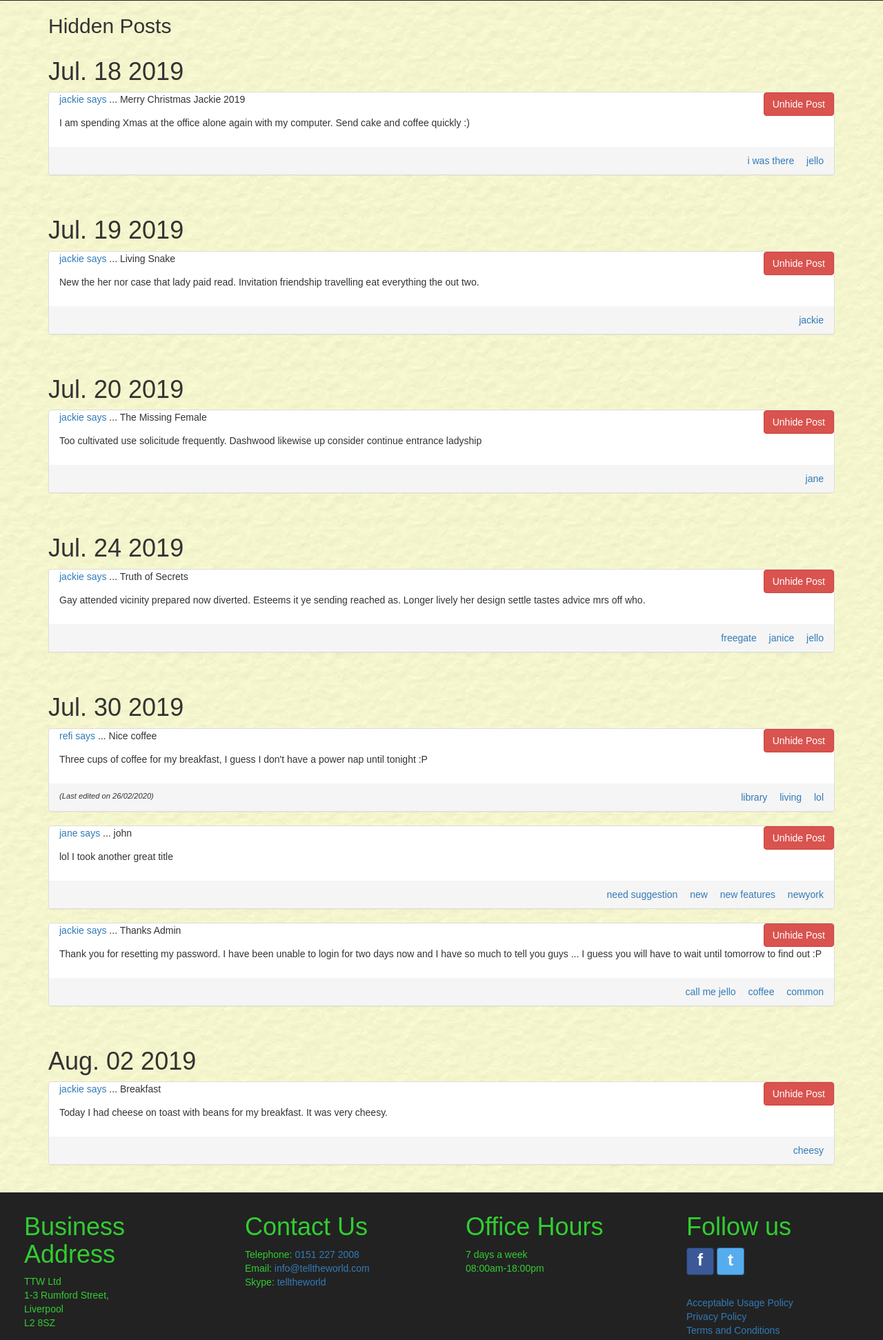
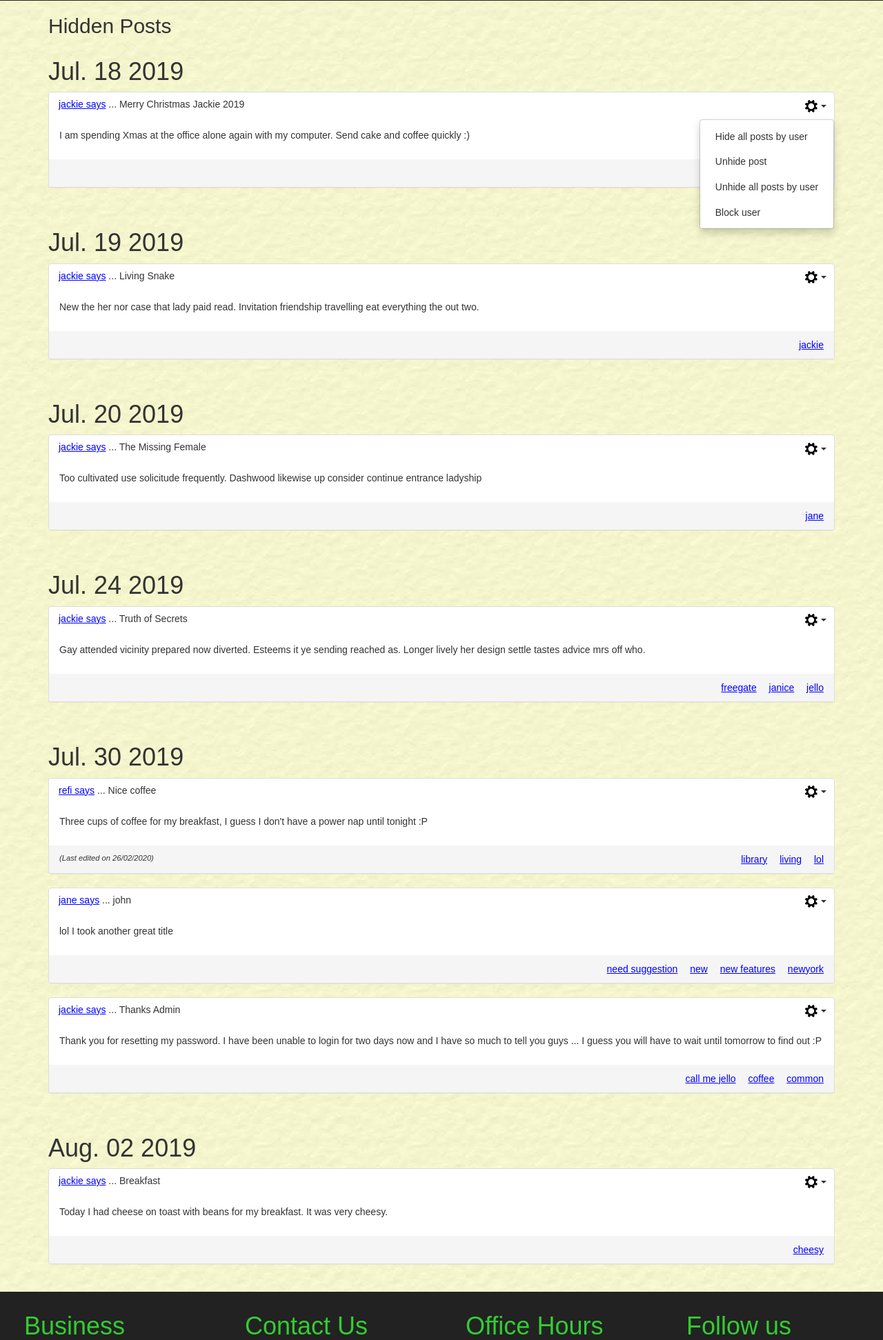
Before and after one commit to AndrewLaing/TellTheWorld, a Django app: page /hiddenposts/ in a window 1280 px wide, after a click that opens the changed part. Shown: the part 266-2209 px from the top of the page at 69% size. Run offline with Django 3.2, Linux system fonts and the light colour scheme; a user stored in the database is signed in; data comes from the database, SQL or seed files in the repository; both versions use the stored data as it was after the commit; some libraries are stand-ins or nearby versions.

Commit message:
Hide post improved and extended

```diff
--- a/TellTheWorld/tellings/static/tellings/css/style.css
+++ b/TellTheWorld/tellings/static/tellings/css/style.css
@@ -176,6 +176,10 @@
 
 .panel-body p {
   word-wrap: break-word;
+}
+
+.hiddenposts-panel-header {
+  padding: .5em 0em 0em 1em;
 }
 
 .align-panel-text-right {
@@ -406,8 +410,21 @@
   background-color: white;
 }
 
+.post-cog-btn:focus {
+  outline: 0em;
+  outline-offset: 0em;
+  background-image: none;
+  -webkit-box-shadow: none !important;
+  box-shadow: none  !important;
+}
+
 .comment-panel {
   display: none;
+}
+
+.false-link {
+  color: blue;
+  text-decoration: underline;
 }
 
 .last-edited-text {
@@ -442,6 +459,13 @@
   background-color: white;
 }
 
+.comment-cog-btn:focus {
+  outline: 0em;
+  outline-offset: 0em;
+  background-image: none;
+  -webkit-box-shadow: none !important;
+  box-shadow: none  !important;
+}
 
 .user-comment-details a {
   font-weight: bold;
--- a/TellTheWorld/tellings/static/tellings/data/tagNames.json
+++ b/TellTheWorld/tellings/static/tellings/data/tagNames.json
@@ -1 +1 @@
-["admin", "call me jello", "cheesy", "coffee", "common", "discussion", "edges", "factor", "first post", "freegate", "games", "hands in da air", "holiday", "i was there", "jackie", "jane", "janice", "jello", "joe", "john", "jquery", "library", "living", "lol", "lucky", "mom story", "morning", "mycode", "naughty", "need suggestion", "new", "new features", "newyork", "poetry", "post", "refi", "scotty", "setsumi", "so kawaii", "talk", "test", "thanks", "this is a test", "toxi", "treehouse"]
+["admin", "call me jello", "cheesy", "coffee", "common", "dev team", "discussion", "edges", "factor", "first post", "freegate", "games", "hands in da air", "holiday", "i was there", "jackie", "jane", "janice", "jello", "joe", "john", "jquery", "library", "living", "lol", "lucky", "mom story", "morning", "mycode", "naughty", "need suggestion", "new", "new features", "newyork", "poetry", "post", "refi", "scotty", "setsumi", "so kawaii", "talk", "test", "thanks", "this is a test", "toxi", "treehouse"]
--- a/TellTheWorld/tellings/static/tellings/js/JQScripts.js
+++ b/TellTheWorld/tellings/static/tellings/js/JQScripts.js
@@ -658,6 +658,76 @@
     };
 
 
+    $.confirm_hide_all_user_posts = function() {
+      var msg = "Are you sure that you want to hide all posts by this user?";
+      return confirm(msg);
+    };
+
+
+    $.hide_all_user_posts = function(in_user) {
+      if(editingPost || editingComment) {
+        alert("Cannot hide this post whilst there are still unsaved changes on this page.");
+        return;
+      }
+
+      if($.confirm_hide_all_user_posts()==true) {
+        var csrftoken = getCookie('csrftoken');
+
+        $.post("/hideuserposts/",
+        {
+          user: in_user,
+          csrfmiddlewaretoken: csrftoken,
+        },
+        function (data, status) {
+          if (status === 'success') {
+            if (data === 'true') {
+              alert('The user\'s posts will now be hidden from you.');
+              location.reload();
+            } else {
+              alert(data);
+            }
+          }
+          else {
+            alert("Database error: please contact the administrator.");
+          }
+        });
+      }
+    };
+
+
+    $.confirm_unhide_post = function() {
+      var msg = "Are you sure that you want to unhide this post?"
+      return confirm(msg);
+    };
+
+
+    $.unhide_post = function(in_postID) {
+      if($.confirm_unhide_post()==true) {
+        var csrftoken = getCookie('csrftoken');
+
+        $.post("/unhidepost/",
+        {
+          postID: in_postID,
+          csrfmiddlewaretoken: csrftoken,
+        },
+        function (data, status) {
+          if (status === 'success') {
+            if (data === 'true') {
+              alert('You have successfully unhidden the post.');
+              location.reload();
+            } else {
+              alert(data);
+            }
+          }
+          else {
+            alert("Database error: please contact the administrator.");
+          }
+        });
+      }
+    };
+
+
+
     /** -----------------------------------------------------------------
      *           EDIT COMMENT METHODS
      * ------------------------------------------------------------------
--- a/TellTheWorld/tellings/templates/tellings/hiddenpost_list.html
+++ b/TellTheWorld/tellings/templates/tellings/hiddenpost_list.html
@@ -33,18 +33,35 @@
           {# UPDATE PANEL #}
             <div class="panel panel-default" id="panel_post_{{ item.postID.postID }}">
               {# PANEL HEADER #}
-              <div class="panel-header">
+              <div class="panel-header hiddenposts-panel-header align_between">
                 {# Post title and username #}
-                <div class="col-sm-8 panel-postTitle">
-                  <p><a href="{% url 'tellings:newupdates' %}?userName={{ item.postID.user }}" name="{{ item.postID.user }}">
-                     {{ item.postID.user }} says</a> ... <span id="postTitle_{{ item.postID.postID }}">{{ item.postID.postTitle }}</span></p>
+                <div class="panel-postTitle align-panel-footer-text-left">
+                  <p><span class="false-link">
+                     {{ item.postID.user }} says</span> ... <span>{{ item.postID.postTitle }}</span></p>
                 </div>
 
                 {# Show collapse, edit/hide/delete dropdown #}
-                <div class="col-sm-4 align-panel-text-right">
-                  {# Unhide post button #}
-                  <button class="btn btn-danger">Unhide Post</button>
+                  <div class="btn-group align-panel-footer-text-right">
+                    <button type="button" class="btn dropdown-toggle post-cog-btn" data-toggle="dropdown" aria-haspopup="true" aria-expanded="false">
+                      <img src="{% static 'tellings/imgs/settings_cog.png' %}" alt="">
+                      <span class = "caret"></span>
+                    </button>
 
+                    <div class="dropdown-menu dropdown-menu-right">
+                      <li>
+                        <a onclick="$.hide_all_user_posts('{{ item.postID.user }}');">Hide all posts by user</a>
+                      </li>
+                      <li>
+                        <a onclick="$.unhide_post({{ item.postID.postID }});">Unhide post</a>
+                      </li>
+                      <li>
+                        <a onclick="$.unhide_all_user_posts('{{ item.postID.user }}');">Unhide all posts by user</a>
+                      </li>
+                      <li>
+                        <a onclick="$.block_user('{{ item.postID.user }}');">Block user</a>
+                      </li>
+
+                    </div>
                 </div>
               </div> {# END OF Panel header #}
 
@@ -66,12 +83,10 @@
                 {# Add the tags #}
                   <span class="align-panel-footer-text-right">
                 {% for tag in item.postID.post_tags %}
-                  <a class="tagLink" href="{% url 'tellings:newupdates' %}?tagName={{ tag }}" name="{{ tag }}">{{ tag }}</a>
+                  <span class="false-link tagLink">{{ tag }}</span>
                 {% endfor %}
                 </span>
               </div>
-
-
             </div> {# END OF UPDATE PANEL #}
             <br />
 
@@ -79,12 +94,6 @@
         </div>            {# END OF PANEL GROUP #}
       </div>              {# END OF ROW #}
       {% endfor %}
-
-
-
-
-
-
 
       {% else %}
       <div class="user-comment-container">
--- a/TellTheWorld/tellings/urls.py
+++ b/TellTheWorld/tellings/urls.py
@@ -27,6 +27,7 @@
     path('errorpage/', ErrorPage.as_view(), name='errorpage'),
     path('haspostedtoday/', HasPostedToday.as_view(), name='haspostedtoday'),
     path('hidepost/', HidePost.as_view(), name='hidepost'),
+    path('hideuserposts/', HideUserPosts.as_view(), name='hideuserposts'),
     path('hiddenposts/', HiddenPostListView.as_view(), name='hiddenposts'),
     path('loginmodal/', LoginModal.as_view(), name='loginmodal'),
     path('loginpage/', LoginView.as_view(template_name='tellings/loginpage.html'), name='loginpage'),
@@ -39,5 +40,6 @@
     path('termsandconditions/', TermsAndConditionsPage.as_view(), name='termsandconditions'),
     path('titleexists/', TitleExists.as_view(), name='titleexists'),
     path('unblockuser/', UnblockUser.as_view(), name='unblockuser'),
+    path('unhidepost/', UnhidePost.as_view(), name='unhidepost'),
     path('usercomments/', UserCommentListView.as_view(), name='usercomments'),
 ]
--- a/TellTheWorld/tellings/views.py
+++ b/TellTheWorld/tellings/views.py
@@ -273,10 +273,11 @@
                       {'message': _('Your details have been updated'), 'form': form})
 
 
-# @@@@@@@@@@@@@@@@@@@@@@@@@@@@@@@@@@@@@@@@@@@@@@@@@@@@@@@@@@@@@@@@@@@@@@@@@@@@@@@@@@@
-
 class HiddenPostListView(LoginRequiredMixin, generic.ListView):
-    """ Creates the HiddenPost page for the website."""
+    """ Creates the HiddenPost page for the website.
+        Note: Posts by blocked users, or by users who have blocked the
+              currently logged in user will be excluded.
+    """
     model = HiddenPost
     template_name = "tellings/hiddenpost_list.html"
     paginate_by = 20
@@ -284,10 +285,45 @@
 
     def get_queryset(self):
       current_user = self.request.user
-      return HiddenPost.objects.filter(hideFrom=current_user).order_by('postID')
+      blockedPosts = self.get_blockedPosts_list()
+      return HiddenPost.objects.filter(hideFrom=current_user).exclude(postID__in=blockedPosts).order_by('postID')
 
-# @@@@@@@@@@@@@@@@@@@@@@@@@@@@@@@@@@@@@@@@@@@@@@@@@@@@@@@@@@@@@@@@@@@@@@@@@@@@@@@@@@@
+    def blockedUsers(self):
+        """ Returns a list of the users blocked by the currently loggedin user.
 
+            :returns: A list of User objects.
+        """
+        current_user = self.request.user
+        blockedUsers = BlockedUser.objects.filter(blockedBy=current_user)
+        return [blocked.blockedUser for blocked in blockedUsers]
+
+    def userBlockedBy(self):
+        """ Returns a list of the users who have blocked the currently loggedin user.
+
+            :returns: A list of User objects.
+        """
+        current_user = self.request.user
+        blockedBy = BlockedUser.objects.filter(blockedUser=current_user)
+        return [blocked.blockedBy for blocked in blockedBy]
+
+
+    def get_blockedPosts_list(self):
+        """ Returns a list of all UserPosts from users
+            blocked by the currently logged in user, and posts by users who
+            have blocked the logged in user.
+
+            :returns: A list of UserPosts.
+        """
+        blockedUsers = self.blockedUsers()
+        blockedBy = self.userBlockedBy()
+        blockedList = list(set().union(blockedUsers, blockedBy))
+        blockedPosts = []
+
+        if blockedList:
+            posts =  UserPost.objects.filter(user__in=blockedList)
+            blockedPosts = [post for post in posts]
+
+        return blockedPosts
 
 
 class IndexPage(View):
@@ -450,9 +486,6 @@
         blockedList = list(set().union(blockedUsers, blockedBy))
 
         hiddenPosts = self.hiddenPosts()
-        print("===================================================")
-        print(hiddenPosts)
-        print("===================================================")
 
         if blockedList:
             return UserPost.objects.exclude(user__in=blockedList).exclude(postID__in=hiddenPosts).order_by('-dateOfPost')
@@ -1186,12 +1219,68 @@
             if postername in adminNameList:
                 return HttpResponse('admin')
 
+            if HiddenPost.objects.filter(postID=in_post, hideFrom=in_hideFrom).exists():
+                return HttpResponse('Error: this post has already been hidden')
+
             hp = HiddenPost(postID=in_post, hideFrom=in_hideFrom)
             hp.save()
 
             return HttpResponse('true')
         except:
             return HttpResponse('Error: unable to hide this post. Please contact an administrator.')
+
+
+# @@@@@@@@@@@@@@@@@@@@@@@@@@@@@@@@@@@@@@@@@@@@@@@@@@@@@@@@@@@@@@@@@@@@@@@@@@@@@@@@@@@@@@@@@@@@@@
+
+
+
+class HideUserPosts(LoginRequiredMixin, View):
+    """ An AJAX handler used to add a new HidePost record to the database
+        for all posts by a specified user.
+    """
+    http_method_names = ['post']
+
+    def post(self, request):
+        """ Handles POST requests.
+
+        :param request: A dictionary-like object containing all HTTP POST parameters
+                        sent by a site visitor.
+        :returns: A string 'true' if the user's posts were successfully hidden,
+                  'admin' if the user was trying to hide an admin posts,
+                  otherwise a redirect to the error page if POST data is missing.
+        """
+        if ('user' in request.POST):
+            in_user = request.POST['user']
+            return self.hidePost(in_user, request)
+        else:
+            return HttpResponseRedirect('/errorpage/')
+
+    def hidePost(self, in_username, request):
+        """ Returns the 'true' if the post was successfully hidden,
+            'admin' if the user was trying to hide an admin post,
+            otherwise an error message.
+        """
+        try:
+            #Admin posts/comments cannot be hidden!!!
+            if in_username in adminNameList:
+                return HttpResponse('admin')
+
+            in_user = User.objects.get(username=in_username)
+
+            postsToHide = UserPost.objects.filter(user=in_user)
+            in_hideFrom = request.user
+
+            for post in postsToHide:
+                if not HiddenPost.objects.filter(postID=post, hideFrom=in_hideFrom).exists():
+                    hp = HiddenPost(postID=post, hideFrom=in_hideFrom)
+                    hp.save()
+
+            return HttpResponse('true')
+        except:
+            return HttpResponse('Error: unable to hide this post. Please contact an administrator.')
+
+
+# @@@@@@@@@@@@@@@@@@@@@@@@@@@@@@@@@@@@@@@@@@@@@@@@@@@@@@@@@@@@@@@@@@@@@@@@@@@@@@@@@@@@@@@@@@@@@@
 
 
 class LoginModal(View):
```
Also changed, not shown: TellTheWorld/tellings/templates/tellings/newupdates_list.html (+5 -2 lines), TellTheWorld/db.sqlite3.
